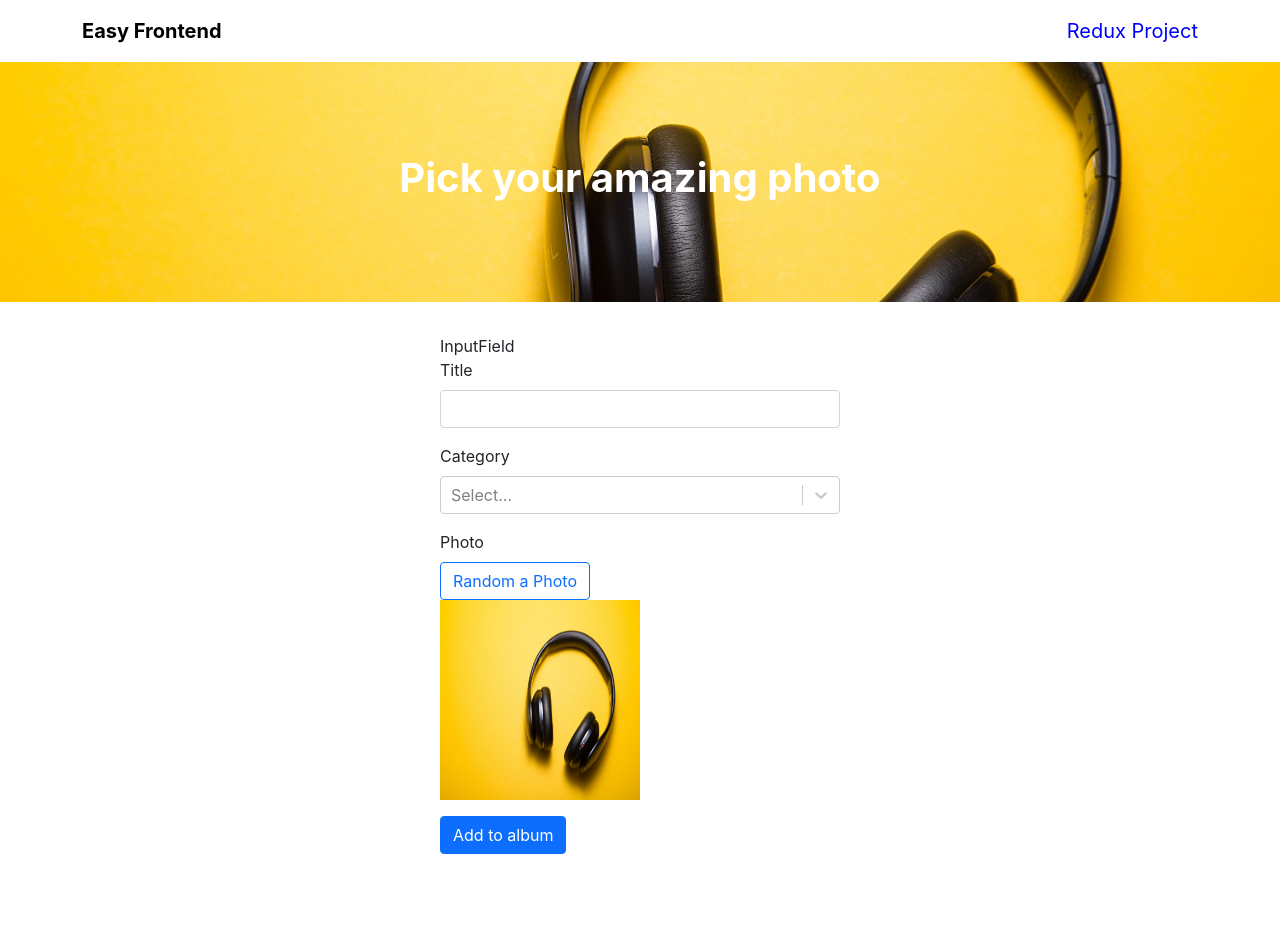
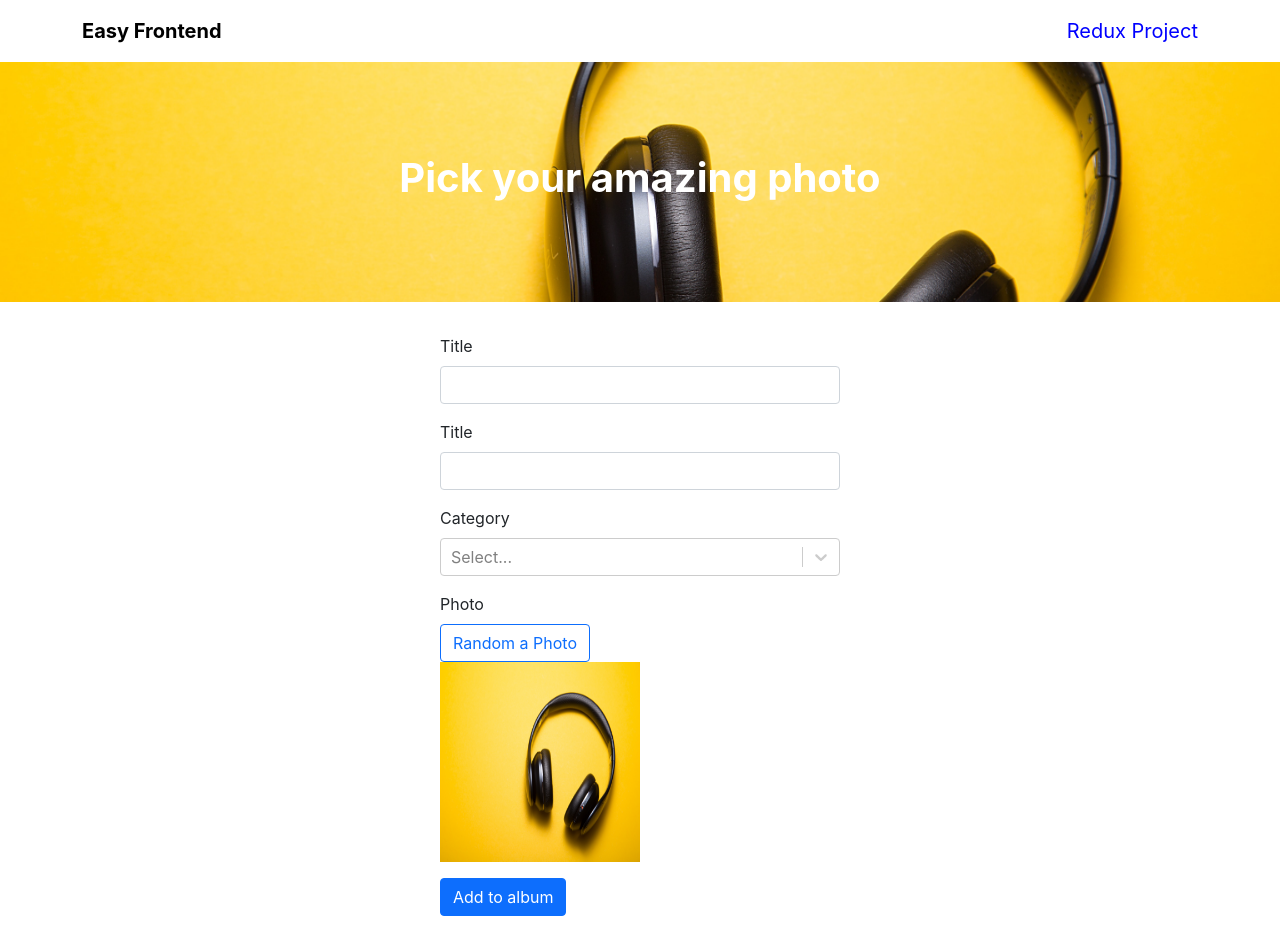
Before and after one commit to SonDo580/photo-app, a React (Create React App) app: page /photos/add in a window 1280 px wide. Before the commit the page ends 870 px from the top, so only its background shows below. Built offline with nearby package versions, Linux system fonts and the light colour scheme.

Commit message:
Define InputField

```diff
--- a/src/features/photo/components/InputField.js
+++ b/src/features/photo/components/InputField.js
@@ -1,5 +1,20 @@
-function InputField() {
-  return <div>InputField</div>;
+import { FormGroup, Input, Label } from "reactstrap";
+
+function InputField(props) {
+  console.log(props);
+  const { field, type, label, disabled } = props;
+
+  return (
+    <FormGroup>
+      <Label for={field.name}>{label}</Label>
+      <Input
+        id={field.name}
+        type={type ? type : "text"}
+        disabled={disabled}
+        {...field}
+      />
+    </FormGroup>
+  );
 }
 
 export default InputField;
```
